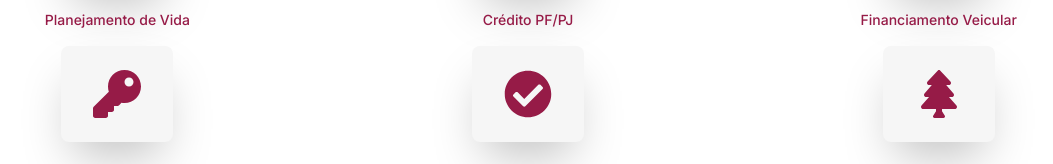
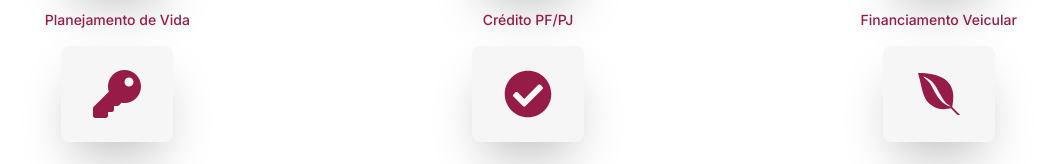
Before and after one commit to nathanpalatin/norweservices, a Next.js app: page / in a window 1280 px wide. Shown: the part 722-886 px from the top of the page, without its empty margins (112-1165 px from the left). Built offline with nearby package versions, Linux system fonts and the light colour scheme.

Commit message:
change icon

```diff
--- a/src/app/page.tsx
+++ b/src/app/page.tsx
@@ -2,7 +2,7 @@ import { Footer } from '@/components/Footer'
 import { Header } from '@/components/Header'
 import { Services } from '@/components/Services'
 
-import { FaSignal, FaHome, FaClipboardList, FaClipboardCheck, FaInfinity, FaRegCreditCard, FaCar, FaKey, FaCheckCircle, FaTree, FaBuilding, FaDollarSign } from "react-icons/fa"
+import { FaSignal, FaHome, FaClipboardList, FaClipboardCheck, FaInfinity, FaRegCreditCard, FaCar, FaKey, FaCheckCircle, FaTree, FaBuilding, FaDollarSign, FaEnvira } from "react-icons/fa"
 
 export default function Home() {
   return (
@@ -20,7 +20,7 @@ export default function Home() {
           <Services link="https://norwe.com.br/" title="Financiamento Veicular" icon={FaCar}   />
           <Services link="https://norwe.com.br/" title="Financiamento Imobiliário" icon={FaKey} />
           <Services link="https://norwe.com.br/" title="Consignado" icon={FaCheckCircle}  />
-          <Services link="https://norwe.com.br/" title="Serviços ao Agronegócio" icon={FaTree}  />
+          <Services link="https://norwe.com.br/" title="Serviços ao Agronegócio" icon={FaEnvira}  />
           <Services link="https://norwe.com.br/" title="Home Equity" icon={FaBuilding}  />
           <Services link="https://norwe.com.br/" title="Investimento Imobiliário" icon={FaHome}  />
           <Services link="https://norwe.com.br/" title="Câmbio" icon={FaDollarSign} />
```
